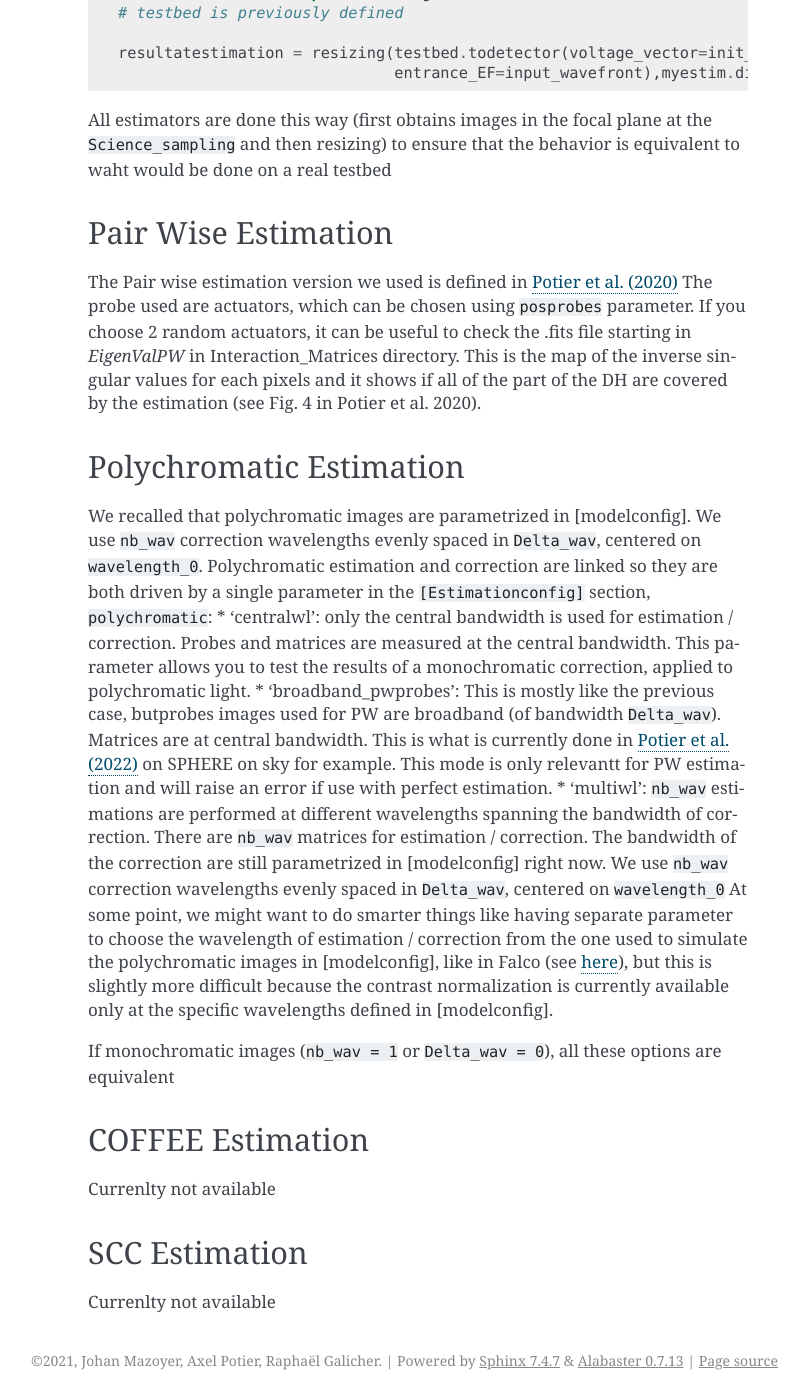
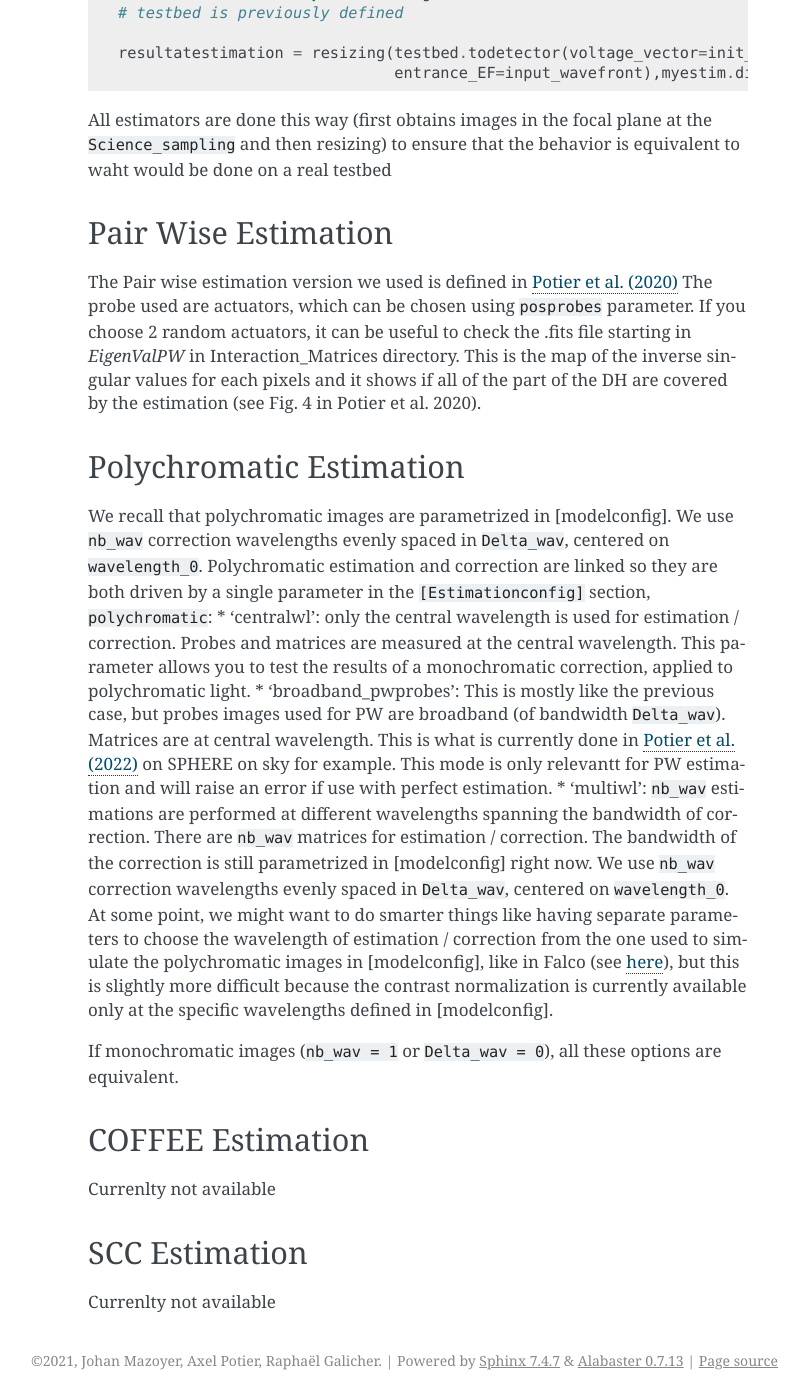
Before and after one commit to johanmazoyer/Asterix, a Sphinx documentation site: the page built from source/estimation.rst, in a window 1280 px wide and 1400 px high, scrolled down 1653 px. Shown: the whole window, without its empty margins (332-1140 px from the left). Built offline with Sphinx 7.4.7, drawn with Linux system fonts in a browser that asks for light colours.

Commit message:
some change in docs rst

```diff
--- a/source/correction.rst
+++ b/source/correction.rst
@@ -125,10 +125,10 @@ This is specifically the optimized Stroke Minimization described in `Mazoyer et
 No parameters except ``Nbiter_corr`` : number of iterations in each loop.
 
 **Energy Minimization (EM)**:
-Same parameters as efc. Do not currently work in polychromatic correction
+Same parameters as efc. Does not currently work in polychromatic correction.
 
 **Steepest** :
-Same parameters as efc. Do not currently work in polychromatic correction
+Same parameters as efc. Does not currently work in polychromatic correction.
 
 Polychromatic Correction
 +++++++++++++++++++++++++++++++
--- a/source/estimation.rst
+++ b/source/estimation.rst
@@ -101,24 +101,24 @@ Polychromatic Estimation
 +++++++++++++++++++++++
 .. _polychromaticestim-label:
 
-We recalled that polychromatic images are parametrized in [modelconfig]. We use ``nb_wav`` correction wavelengths evenly
+We recall that polychromatic images are parametrized in [modelconfig]. We use ``nb_wav`` correction wavelengths evenly
 spaced in ``Delta_wav``, centered on ``wavelength_0``. Polychromatic estimation and correction are linked so they are
 both driven by a single parameter in the ``[Estimationconfig]`` section, ``polychromatic``:
-* 'centralwl': only the central bandwidth is used for estimation / correction. Probes and matrices are measured at the central bandwidth.
+* 'centralwl': only the central wavelength is used for estimation / correction. Probes and matrices are measured at the central wavelength.
 This parameter allows you to test the results of a monochromatic correction, applied to polychromatic light.
-* 'broadband_pwprobes': This is mostly like the previous case, butprobes images used for PW are broadband (of bandwidth ``Delta_wav``).
-Matrices are at central bandwidth. This is what is currently done in `Potier et al. (2022) <https://ui.adsabs.harvard.edu/abs/2022A%26A...665A.136P/abstract>`_
+* 'broadband_pwprobes': This is mostly like the previous case, but probes images used for PW are broadband (of bandwidth ``Delta_wav``).
+Matrices are at central wavelength. This is what is currently done in `Potier et al. (2022) <https://ui.adsabs.harvard.edu/abs/2022A%26A...665A.136P/abstract>`_
 on SPHERE on sky for example. This mode is only relevantt for PW estimation and will raise an error if use with perfect estimation.
 * 'multiwl': ``nb_wav`` estimations are performed at different wavelengths spanning the bandwidth of correction.
-There are ``nb_wav`` matrices for estimation / correction. The bandwidth of the correction are still parametrized
+There are ``nb_wav`` matrices for estimation / correction. The bandwidth of the correction is still parametrized
 in [modelconfig] right now. We use ``nb_wav`` correction wavelengths evenly spaced in ``Delta_wav``, centered on
-``wavelength_0`` At some point, we might want to do smarter things like having separate parameter to choose
+``wavelength_0``. At some point, we might want to do smarter things like having separate parameters to choose
 the wavelength of estimation / correction from the one used to simulate the polychromatic images in [modelconfig], like in
 Falco (see `here <https://www.dropbox.com/s/xn2s04tung43sp5/doc_FALCO_bandpasses_wavelengths.pdf?dl=0>`_), but this is
 slightly more difficult because the contrast normalization is currently available only at the specific wavelengths defined
 in [modelconfig].
 
-If monochromatic images (``nb_wav = 1`` or ``Delta_wav = 0``), all these options are equivalent
+If monochromatic images (``nb_wav = 1`` or ``Delta_wav = 0``), all these options are equivalent.
 
 
 
```
